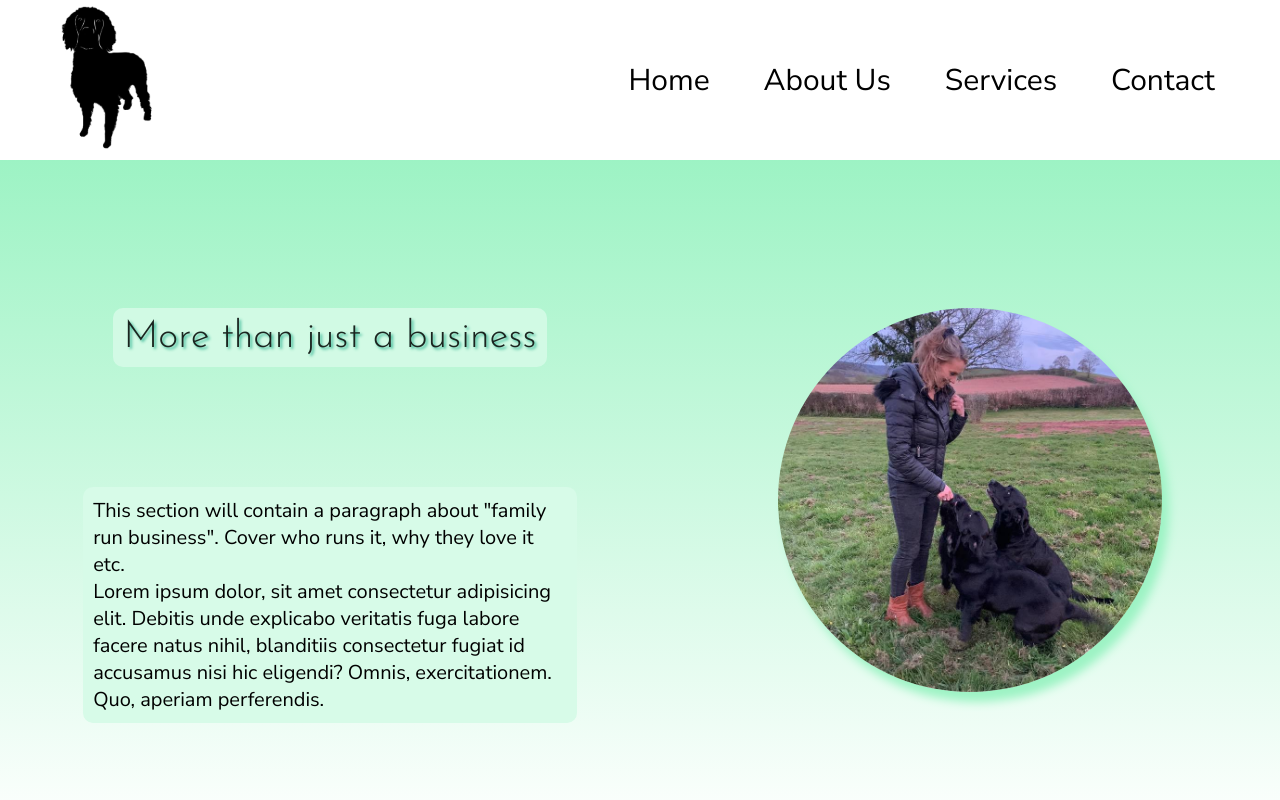
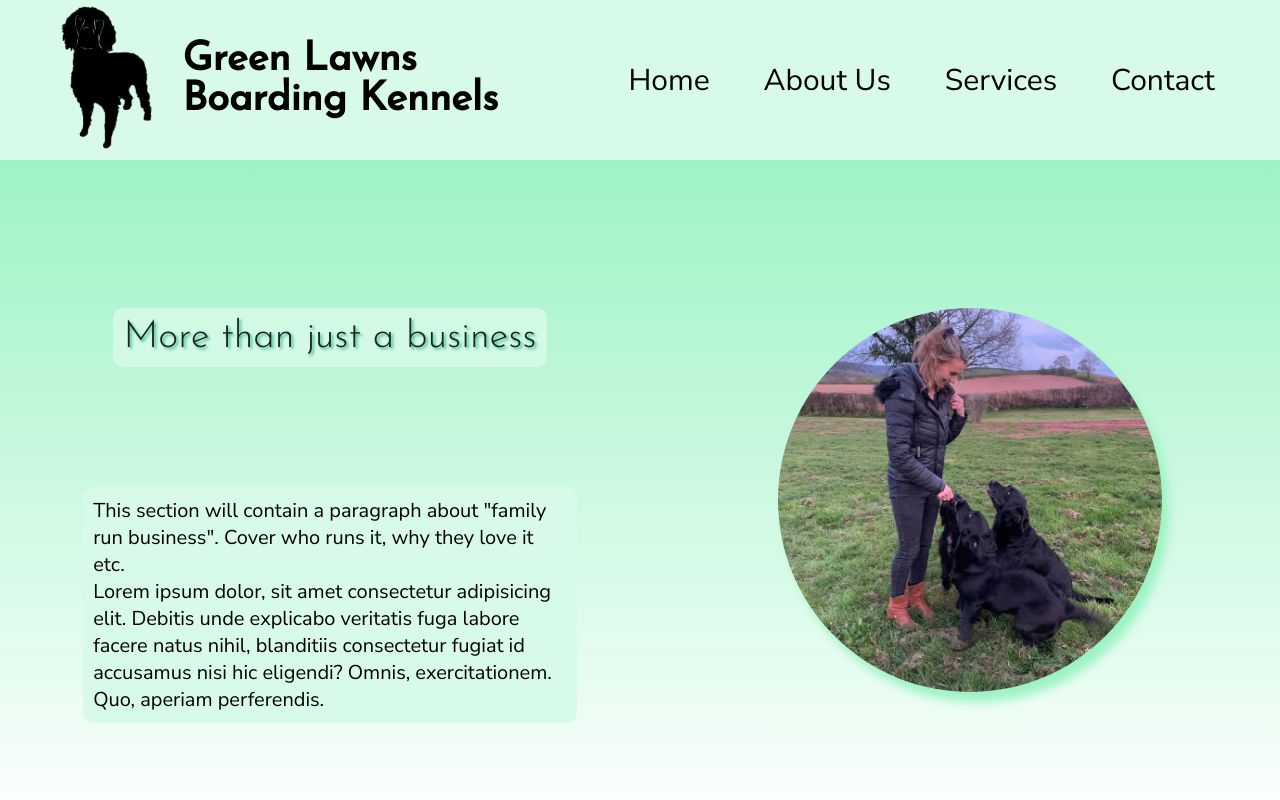
Before and after one commit to Velocima/green-lawns, a React (Create React App) app: page /about in a window 1280 px wide. Shown: the top 800 px of the page. Built offline with nearby package versions, Linux system fonts and the light colour scheme.

Commit message:
Business name added to nav. background color added

```diff
--- a/src/components/Nav.jsx
+++ b/src/components/Nav.jsx
@@ -12,9 +12,14 @@ export default function Nav(props) {
 	];
 	return (
 		<nav>
-			<Link to='/'>
-				<img src={logo} alt='logo placeholder.' />
-			</Link>
+			<div className='logo'>
+				<Link to='/'>
+					<img src={logo} alt='logo placeholder.' />
+				</Link>
+				<h4>
+					Green Lawns <br></br>Boarding Kennels
+				</h4>
+			</div>
 			<ul>
 				{pages.map((page, i) => (
 					<li key={`${i}${page}`}>
--- a/src/css/nav.css
+++ b/src/css/nav.css
@@ -5,11 +5,18 @@ nav {
   flex-direction: row;
   justify-content: space-between;
   align-items: center;
-  height: 20vh; }
-  nav img {
-    height: 18vh;
-    width: auto;
-    margin-left: 3vw; }
+  height: 20vh;
+  background-color: #d7fbe8; }
+  nav .logo {
+    display: flex;
+    align-items: center; }
+    nav .logo img {
+      height: 18vh;
+      width: auto;
+      margin-left: 3vw; }
+    nav .logo h4 {
+      font-family: "Josefin Sans", sans-serif;
+      font-size: 5vh; }
   nav ul {
     display: flex;
     list-style-type: none;
--- a/src/scss/nav.scss
+++ b/src/scss/nav.scss
@@ -6,11 +6,19 @@ nav {
 	justify-content: space-between;
 	align-items: center;
 	height: 20vh;
-	// background-color: $nav-color;
-	img {
-		height: 18vh;
-		width: auto;
-		margin-left: 3vw;
+	background-color: $container-color;
+	.logo {
+		display: flex;
+		align-items: center;
+		img {
+			height: 18vh;
+			width: auto;
+			margin-left: 3vw;
+		}
+		h4 {
+			font-family: $title-font;
+			font-size: 5vh;
+		}
 	}
 	ul {
 		display: flex;
```
